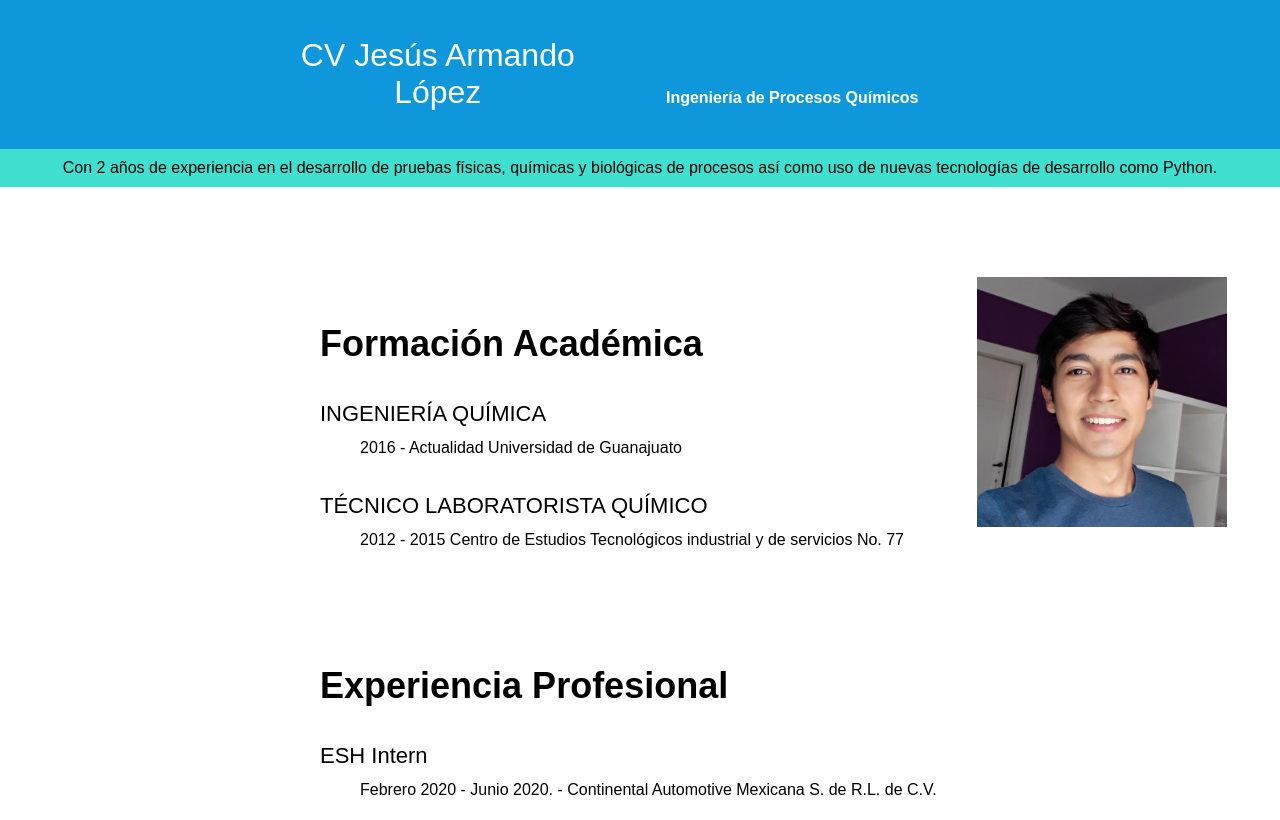
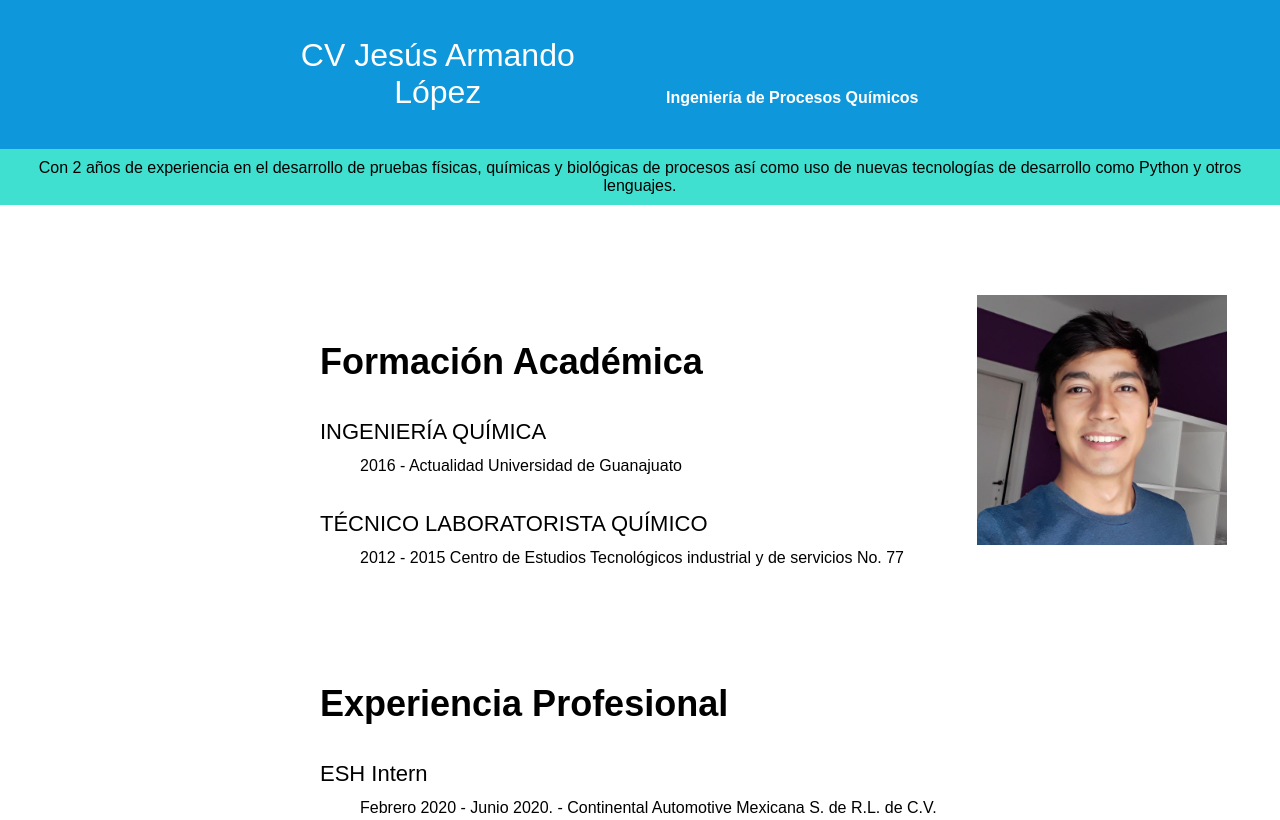
Before and after one commit to jalopezgarcia01/jalopezgarcia01.github.com, a plain HTML site: page CV/index.html in a window 1280 px wide. Shown: the top 820 px of the page. Drawn offline with Linux system fonts and the light colour scheme.

Commit message:
Update index.html
Mejoramos descripción

```diff
--- a/CV/index.html
+++ b/CV/index.html
@@ -19,7 +19,7 @@
     </header>
     <div style="background-color:turquoise;color: black;text-align:center;padding: 10px;">
         Con 2 años de experiencia en el desarrollo de pruebas físicas, químicas y biológicas de procesos así como uso de nuevas
-        tecnologías de desarrollo como Python.
+        tecnologías de desarrollo como Python y otros lenguajes.
     </div>
     <section>
         <div style="width: 960px;;margin-left: auto;">
```
